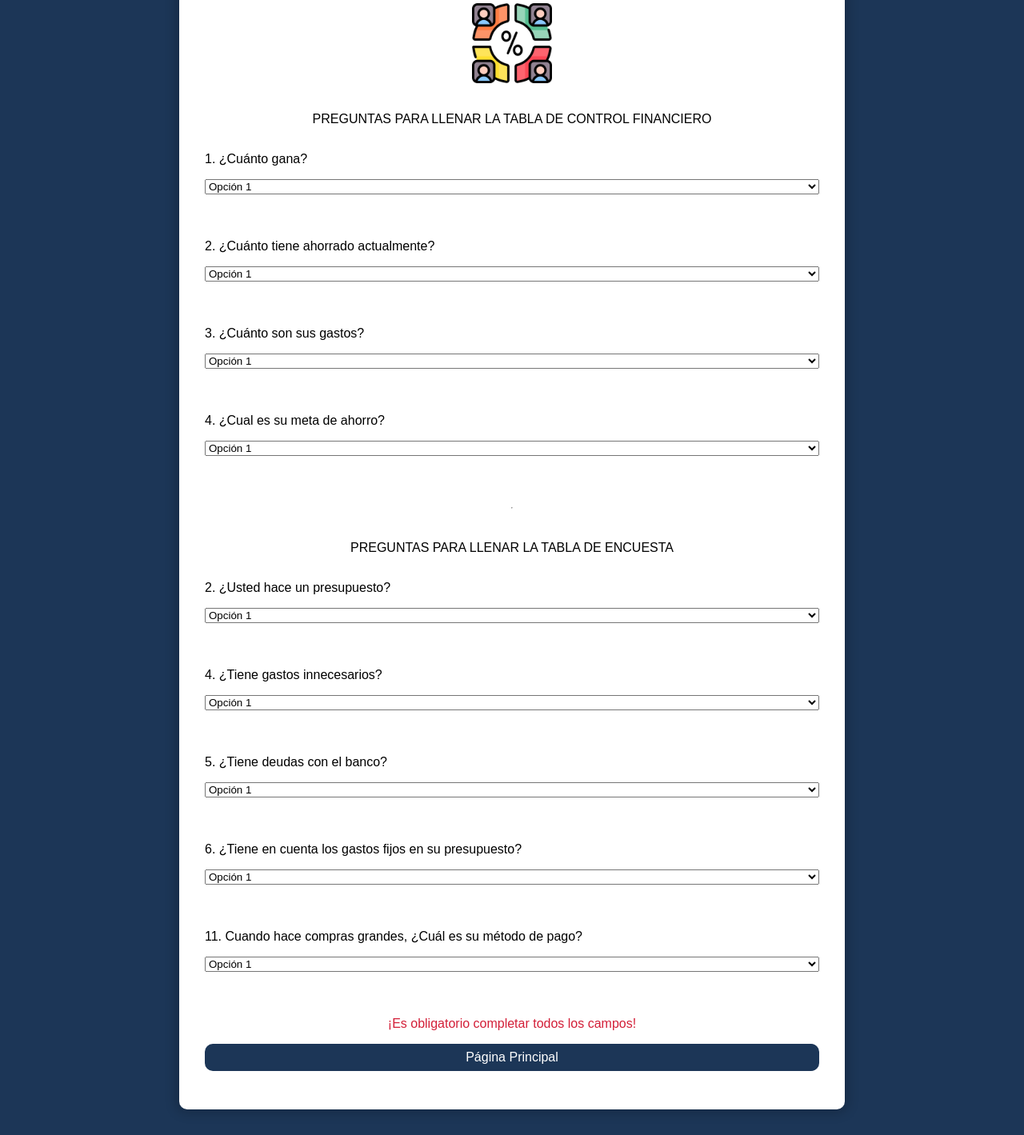
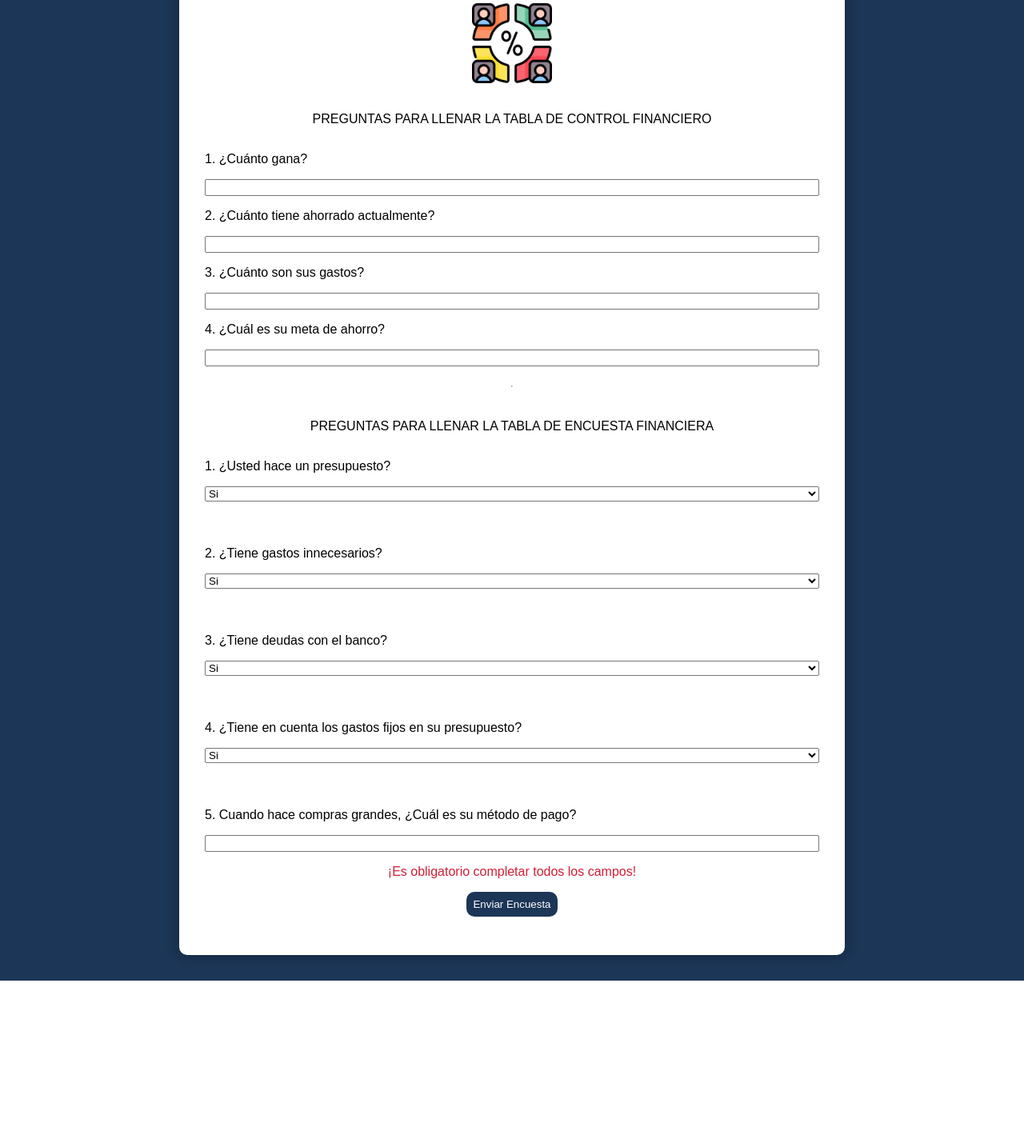
Before and after one commit to SebastianWilches/AFD_Mapa, a PHP site: page /main/views/encuesta/index.php in a window 1280 px wide. Shown: the part 128-1547 px from the top of the page at 80% size. After the commit the page ends 1354 px from the top, so only its background shows below. Run offline with PHP 8.4, Linux system fonts and the light colour scheme; some libraries are stand-ins or nearby versions; some web fonts are replaced.

Commit message:
Feat: Survey module is added

```diff
--- a/views/encuesta/index.php
+++ b/views/encuesta/index.php
@@ -15,72 +15,58 @@
             <img src="<?php echo constant('URL'); ?>public/img/encuesta.png" alt="Info image" class="img_registro">
         </div>
 
-        <article class="encuesta_form">
-            <p>PREGUNTAS PARA LLENAR LA TABLA DE CONTROL FINANCIERO</p>
-            <label>1. ¿Cuánto gana?</label>
-            <select>
-                <option>Opción 1</option>
-                <option>Opción 2</option>
-            </select>
+        <form action="<?php echo constant('URL'); ?>encuesta/enviarEncuesta" method="POST">
+            <!-- PREGUNTAS PARA LLENAR LA TABLA DE CONTROL FINANCIERO -->
+            <article class="encuesta_form">
+                <p>PREGUNTAS PARA LLENAR LA TABLA DE CONTROL FINANCIERO</p>
+                <label>1. ¿Cuánto gana?</label>
+                <input type="number" name="ganancias" required>
 
-            <label>2. ¿Cuánto tiene ahorrado actualmente?</label>
-            <select>
-                <option>Opción 1</option>
-                <option>Opción 2</option>
-            </select>
+                <label>2. ¿Cuánto tiene ahorrado actualmente?</label>
+                <input type="number" name="ahorro_actual" required>
 
-            <label>3. ¿Cuánto son sus gastos?</label>
-            <select>
-                <option>Opción 1</option>
-                <option>Opción 2</option>
-            </select>
+                <label>3. ¿Cuánto son sus gastos?</label>
+                <input type="number" name="gastos" required>
 
-            <label>4. ¿Cual es su meta de ahorro?</label>
-            <select>
-                <option>Opción 1</option>
-                <option>Opción 2</option>
-            </select>
-            <hr>
-            <p>PREGUNTAS PARA LLENAR LA TABLA DE ENCUESTA</p>
+                <label>4. ¿Cuál es su meta de ahorro?</label>
+                <input type="number" name="meta" required>
 
+                <hr>
 
-            <label>2. ¿Usted hace un presupuesto?</label>
-            <select>
-                <option>Opción 1</option>
-                <option>Opción 2</option>
-            </select>
+                <!-- PREGUNTAS PARA LLENAR LA TABLA DE ENCUESTA_FINANCIERA -->
+                <p>PREGUNTAS PARA LLENAR LA TABLA DE ENCUESTA FINANCIERA</p>
+                <label>1. ¿Usted hace un presupuesto?</label>
+                <select name="tiene_presupuesto">
+                    <option value="Si">Si</option>
+                    <option value="No">No</option>
+                </select>
 
-            <label>4. ¿Tiene gastos innecesarios?</label>
-            <select>
-                <option>Opción 1</option>
-                <option>Opción 2</option>
-            </select>
+                <label>2. ¿Tiene gastos innecesarios?</label>
+                <select name="tiene_gastos_innecesarios">
+                    <option value="Si">Si</option>
+                    <option value="No">No</option>
+                </select>
 
-            <label>5. ¿Tiene deudas con el banco?</label>
-            <select>
-                <option>Opción 1</option>
-                <option>Opción 2</option>
-            </select>
+                <label>3. ¿Tiene deudas con el banco?</label>
+                <select name="tiene_deudas">
+                    <option value="Si">Si</option>
+                    <option value="No">No</option>
+                </select>
 
-            <label>6. ¿Tiene en cuenta los gastos fijos en su presupuesto?</label>
-            <select>
-                <option>Opción 1</option>
-                <option>Opción 2</option>
-            </select>
+                <label>4. ¿Tiene en cuenta los gastos fijos en su presupuesto?</label>
+                <select name="tiene_gastos_fijos">
+                    <option value="Si">Si</option>
+                    <option value="No">No</option>
+                </select>
 
-            <label>11. Cuando hace compras grandes, ¿Cuál es su método de pago?</label>
-            <select>
-                <option>Opción 1</option>
-                <option>Opción 2</option>
-            </select>
-        </article>
+                <label>5. Cuando hace compras grandes, ¿Cuál es su método de pago?</label>
+                <input type="text" name="metodo_pago" required>
+            </article>
 
-
-        <p class="text_alert">¡Es obligatorio completar todos los campos!</p>
-        <!-- <p class="text_info">*A continuación, deberás realizar una encuesta para que empecemos a llevar tus finanzas</p> -->
-        <a class="btn_Registro" href="<?php echo constant('URL'); ?>">Página principal</a>
+            <p class="text_alert">¡Es obligatorio completar todos los campos!</p>
+            <input type="submit" value="Enviar Encuesta" class="btn_Registro">
+        </form>
     </section>
 </body>
 
-
 </html>
```
Also changed, not shown: controllers/encuesta.php (+45 -5 lines), controllers/registro.php (+14 -22 lines), models/encuestamodel.php (added, +46 -0 lines), models/registromodel.php (+25 -24 lines).
